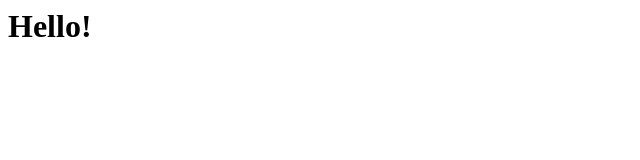
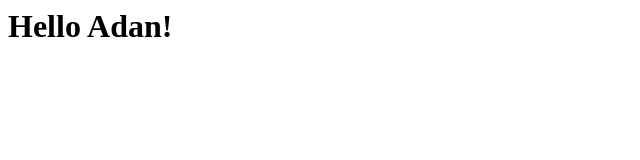
Before and after one commit to akritighimire-dot/didactic-fortnight, a plain HTML site: page index.html in a window 1280 px wide. Shown: the whole page, without its empty margins (0-640 px from the left). Drawn offline with Linux system fonts and the light colour scheme.

Commit message:
Update index.html

```diff
--- a/index.html
+++ b/index.html
@@ -1 +1 @@
-<h1>Hello!</h1>
+<h1>Hello Adan!</h1>
```
